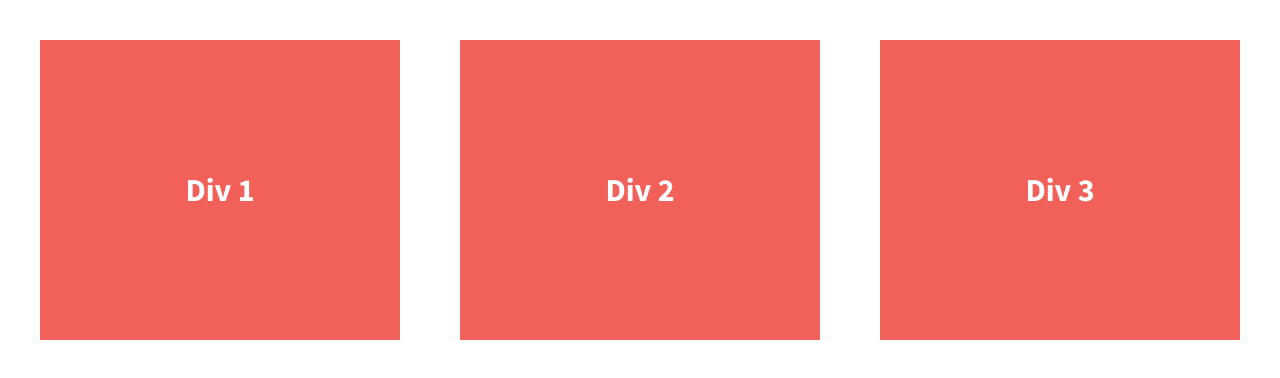
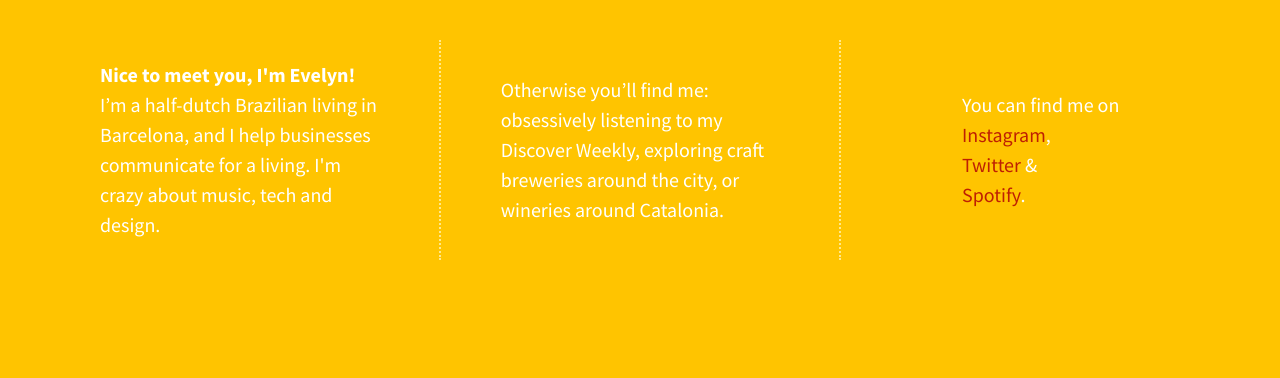
Before and after one commit to egroenwold/flexbox-starter, a plain HTML site: page 07.01-206-divs-flexbox-starter/index.html in a window 1280 px wide. Drawn offline with nearby package versions, Linux system fonts and the light colour scheme.

Commit message:
personalized grid exercise

```diff
--- a/07.01-206-divs-flexbox-starter/css/main.css
+++ b/07.01-206-divs-flexbox-starter/css/main.css
@@ -97,7 +97,7 @@ textarea {
 
 
 html {
-  background-color: #fff;
+  background-color: rgb(255, 196, 0);
   height: 100%;
 }
 
@@ -112,7 +112,7 @@ body {
   /*add display:flex and set justify-content to space-between*/
   display: flex;
   justify-content: space-between;
-  font-weight: 700;
+  font-weight: 400;
 }
 
 .div-1, .div-2, .div-3 {
@@ -123,11 +123,21 @@ body {
   width: 30%;
   color: #fff;
   line-height: 1.5em;
-  font-size: 1.6em;
-  background-color: #f16059;
-  height: 300px;
+  font-size: 1em;
+  height: 100px;
+  padding: 5%;
 }
 
+.div-1, .div-2 {
+    border-right-style: dotted;
+    border-right-color: #ffed9fe0;
+    border-right-width: 2px;
+}
+
+a {
+    text-decoration: none;
+    color: rgb(190, 31, 3);
+}
 
 
 
--- a/07.01-206-divs-flexbox-starter/index.html
+++ b/07.01-206-divs-flexbox-starter/index.html
@@ -23,13 +23,13 @@
 
         <section class="wrapper">
             <div class="div-1">
-                Div 1
+                <p><strong>Nice to meet you, I'm Evelyn!</strong><br>I’m a half-dutch Brazilian living in Barcelona, and I help businesses communicate for a living. I'm crazy about music, tech and design. </p>
             </div>
             <div class="div-2">
-                Div 2
+                <p>Otherwise you’ll find me:<br>obsessively listening to my Discover Weekly, exploring craft breweries around the city, or wineries around Catalonia.</p>
             </div>
             <div class="div-3">
-                Div 3
+                <p>You can find me on <br><a href="http://instagram.com/lillyelen">Instagram</a>,<br><a href="http://twitter.com/lillyelen">Twitter</a> &<br><a href="https://open.spotify.com/user/evelyngcampos">Spotify</a>.</p>
             </div>
         </section>
 
```
